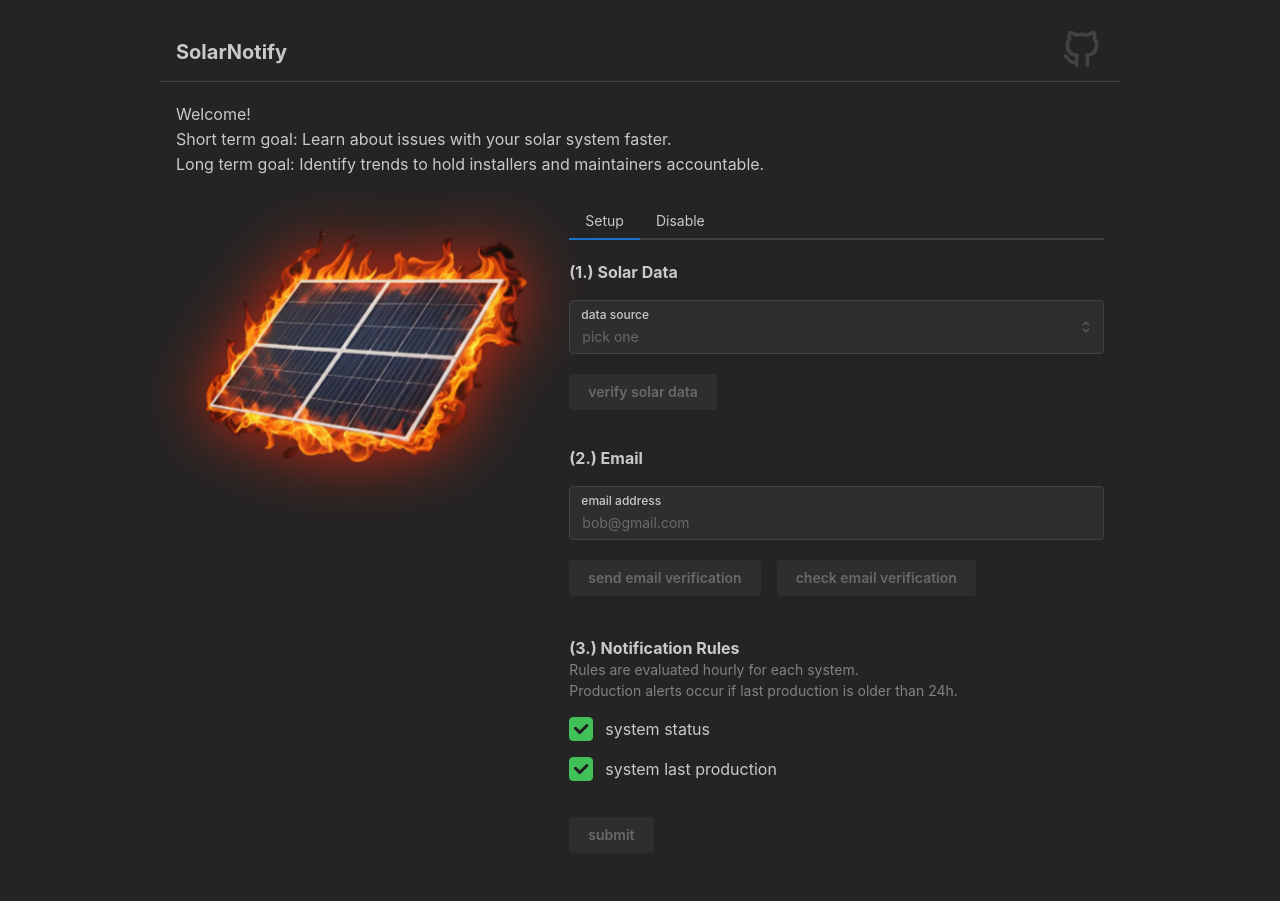
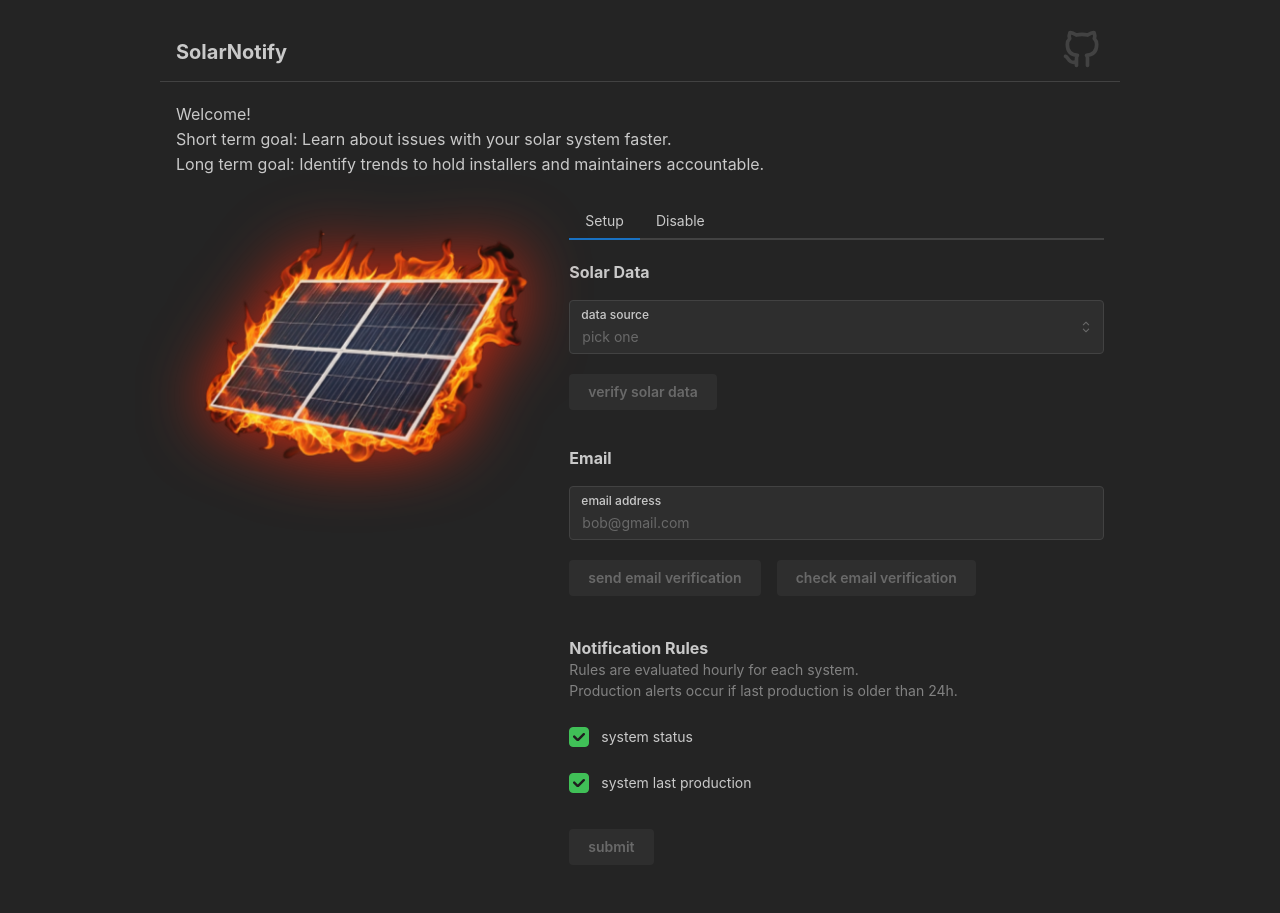
Before and after one commit to stockhausenj/solarnotify, a React (Vite) app in the folder solarnotify/: page / in a window 1280 px wide. Built offline with nearby package versions, Linux system fonts and the light colour scheme.

Commit message:
fix box checking checks

```diff
--- a/solarnotify/src/components/Disable/Disable.tsx
+++ b/solarnotify/src/components/Disable/Disable.tsx
@@ -39,7 +39,6 @@ export function Disable() {
       {disabledNotificationVisible && (
         <Space h="md" />
       )}
-      <Space h="md" />
       {disabledNotificationVisible && (
         <Notification color="green" onClose={() => setDisabledNotificationVisible(false)}>
           Successfully removed from system.
--- a/solarnotify/src/components/Setup/Setup.tsx
+++ b/solarnotify/src/components/Setup/Setup.tsx
@@ -1,5 +1,6 @@
 import { useEffect, useState } from 'react';
 import { Notification, Title, Checkbox, Stack, Space, Flex, Card, Text, Button, Select, TextInput, Loader } from '@mantine/core';
+import { useListState } from '@mantine/hooks';
 import { IconCheck } from '@tabler/icons-react';
 import classes from './Setup.module.css';
 
@@ -12,11 +13,25 @@ export function Setup() {
 	const [selectedSolarDataSource, setSelectedSolarDataSource] = useState<string | null>(null);
 	const [selectedEmail, setSelectedEmail] = useState('')
 	const [emailVerified, setEmailVerified] = useState(false);
-  const [notificationOptions, setNotificationOptions] = useState([
-    { label: 'system status', checked: true },
-    { label: 'system last production', checked: true },
+	const [notificationOptions, notificationOptionsHandlers] = useListState([
+		{ label: 'system status', checked: true, index: 0 },
+		{ label: 'system last production', checked: true, index: 1 },
 	]);
 	const [notificationOptionsVerified, setNotificationOptionsVerified] = useState(true);
+
+	const notificationBoxes = notificationOptions.map((value, index) => (
+		<Checkbox
+			mt="xs"
+			color="green.6"
+			iconColor="dark.8"
+			label={value.label}
+			key={value.index}
+			checked={value.checked}
+			onChange={(event) => {
+				notificationOptionsHandlers.setItemProp(index, 'checked', event.currentTarget.checked);
+			}}
+		/>
+	));
 
 	const enphaseClientId = 'eef7fb7a4aa9834d2988819df395a83c';
 
@@ -121,22 +136,15 @@ export function Setup() {
 			})
 	}
 
-  const validateNotificationOptions = () => {
+	useEffect(() => {
 		if (notificationOptions.some((item) => item.checked)) {
+			console.log("options valid");
 			setNotificationOptionsVerified(true);
 		} else {
+			console.log("options not valid");
 			setNotificationOptionsVerified(false);
 		}
-  };
-
-  const handleNotificationOptionChange = (index: number) => {
-    setNotificationOptions((prev) =>
-      prev.map((item, i) =>
-        i === index ? { ...item, checked: !item.checked } : item
-      )
-    );
-    validateNotificationOptions();
-  };
+	}, [notificationOptions]);
 
 	useEffect(() => {
 		const savedSolarDataSource = localStorage.getItem("selectedSolarDataSource");
@@ -163,7 +171,7 @@ export function Setup() {
 		<>
 			<Space h="lg" />
 			<Title order={5}>
-        (1.) Solar Data
+				Solar Data
 				{solarDataVerified && <IconCheck style={{ color: 'green', marginRight: '5px' }} />}
 			</Title>
 			<Select
@@ -201,7 +209,7 @@ export function Setup() {
 
 			<Space h="lg" />
 			<Title order={5}>
-        (2.) Email
+				Email
 				{emailVerified && <IconCheck style={{ color: 'green', marginRight: '5px' }} />}
 			</Title>
 			{(emailNotificationVisible || emailSentNotificationVisible) && (
@@ -243,24 +251,14 @@ export function Setup() {
 			<Space h="lg" />
 			<Space h="lg" />
 			<Title order={5}>
-        (3.) Notification Rules
+				Notification Rules
 				{(notificationOptionsVerified && emailVerified) && <IconCheck style={{ color: 'green', marginRight: '5px' }} />}
 			</Title>
 			<Text c="dimmed" size="sm">Rules are evaluated hourly for each system.</Text>
 			<Text c="dimmed" size="sm">Production alerts occur if last production is older than 24h.</Text>
 			<Space h="md" />
 			<Stack>
-        {notificationOptions.map((item, index) => (
-          <Checkbox
-            key={index}
-            defaultChecked
-            color="green.6"
-            iconColor="dark.8"
-            size="md"
-            label={item.label}
-            onChange={() => handleNotificationOptionChange(index)}
-          />
-        ))}
+				{notificationBoxes}
 			</Stack>
 
 			<Space h="md" />
```
Lines whose indentation alone changed are shown as unchanged.
